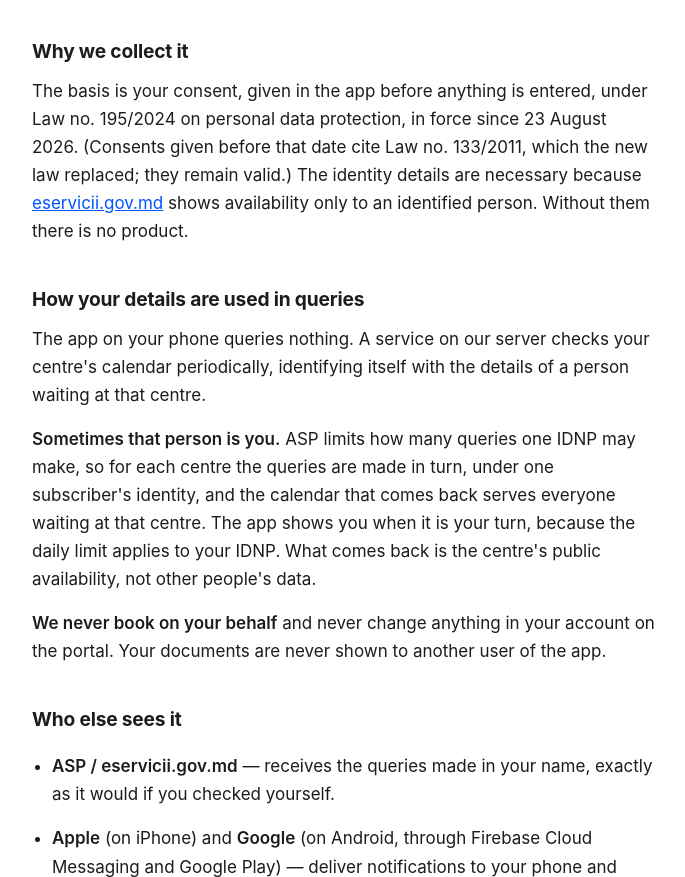
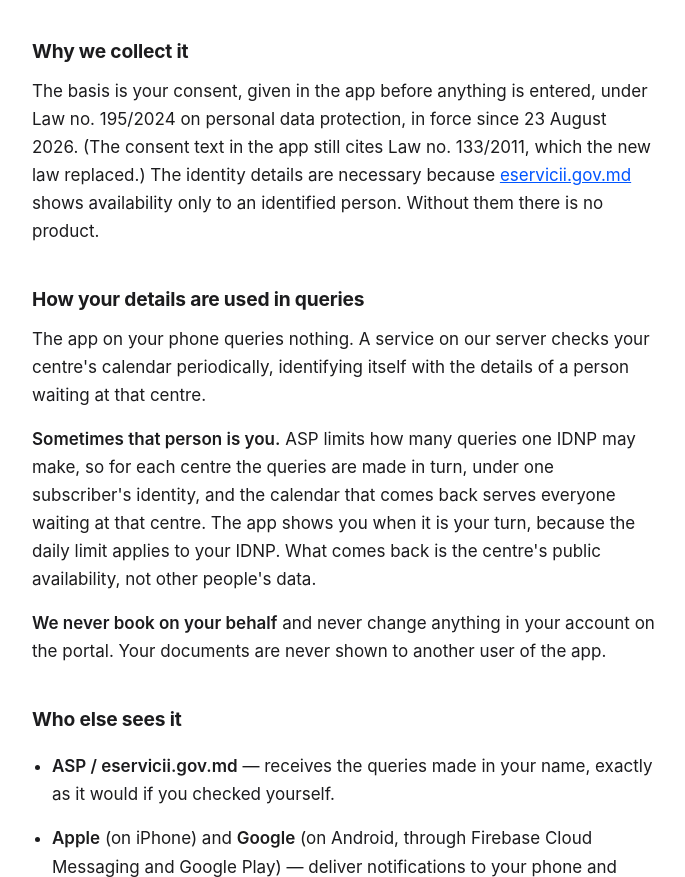
Before and after one commit to maxe34/locliber-privacy, a plain HTML site: page en.html in a window 1280 px wide. Shown: the part 977-1854 px from the top of the page, without its empty margins (296-981 px from the left). Drawn offline with Linux system fonts and the light colour scheme.

Commit message:
Policy: the in-app consent still cites Law 133/2011
The note said only consents given before 23 August 2026 cite Law
133/2011. The current consent version (2026-09-28.1) still does, so
consents given today cite it too. Say that, and drop "they remain
valid": Law 195/2024 art. 90(8) keeps an old consent only if it meets
the new law's conditions, which the consent screen does not yet show.

```diff
--- a/en.html
+++ b/en.html
@@ -83,8 +83,8 @@
   <h2>Why we collect it</h2>
   <p>The basis is your consent, given in the app before anything is entered,
   under Law no. 195/2024 on personal data protection, in force since
-  23 August 2026. (Consents given before that date cite Law no. 133/2011,
-  which the new law replaced; they remain valid.) The identity
+  23 August 2026. (The consent text in the app still cites Law no. 133/2011,
+  which the new law replaced.) The identity
   details are necessary because
   <a href="https://eservicii.gov.md">eservicii.gov.md</a> shows availability
   only to an identified person. Without them there is no product.</p>
```
Also changed, not shown: index.html (+1 -1 lines), ru.html (+1 -1 lines).
